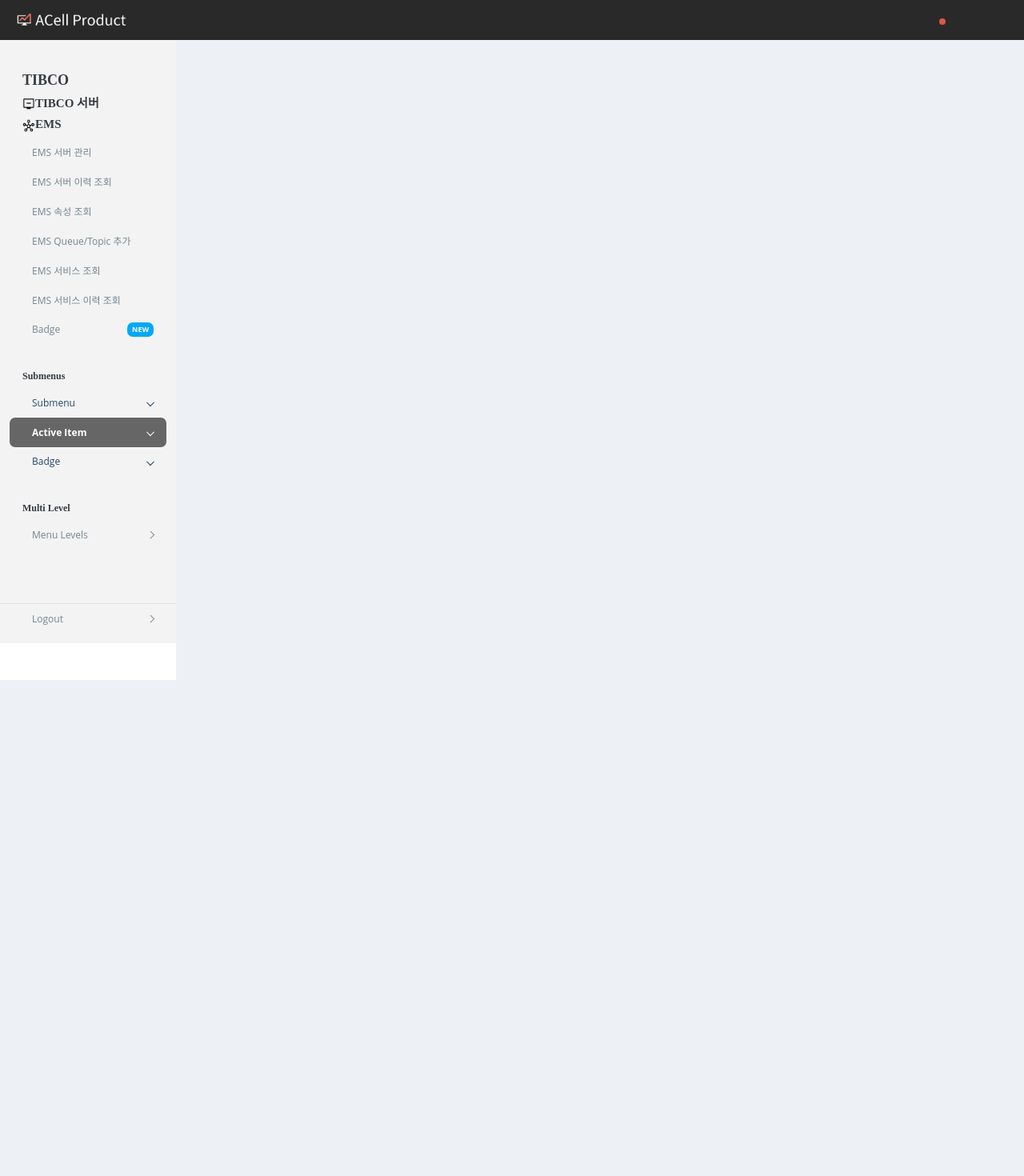
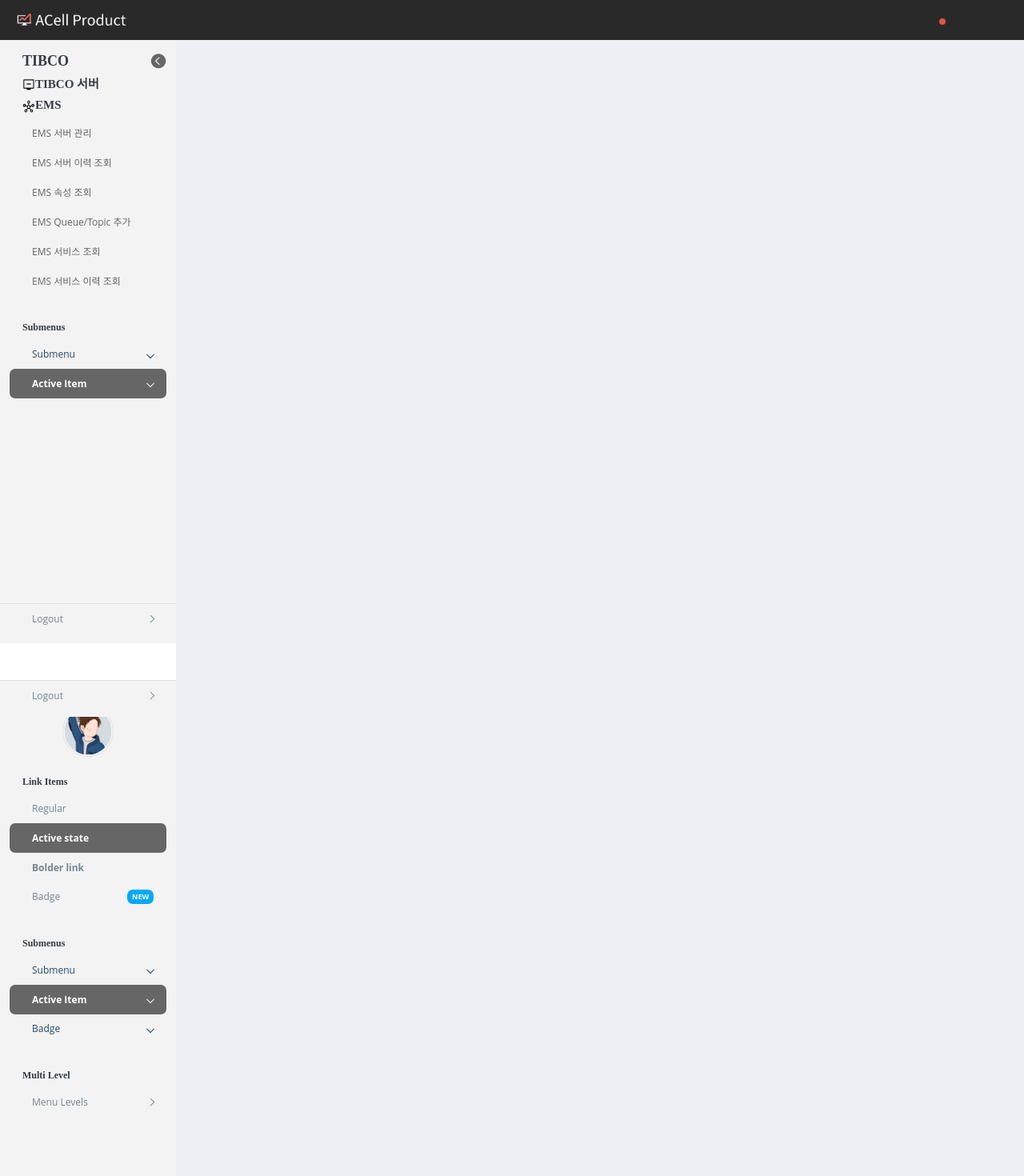
Before and after one commit to Suyoooi/Nifty-Test1, a Next.js app: page / in a window 1280 px wide. Shown: the top 1470 px of the page at 80% size. Before the commit the page ends 850 px from the top, so only its background shows below. Built offline with nearby package versions, Linux system fonts and the light colour scheme.

Commit message:
fix: sidebar ui 수정

```diff
--- a/src/components/layout/sidebar.jsx
+++ b/src/components/layout/sidebar.jsx
@@ -1,3 +1,7 @@
+// "use client";
+// This is a client component 👈🏽
+
+// import { useState } from "react";
 import Link from "next/link";
 
 const TIBCO_SERVER_EMS_LIST = [
@@ -16,14 +20,15 @@ const Sidebar = () => {
         <div class="mainnav__inner">
           {/* <!-- Navigation menu --> */}
           <div class="mainnav__top-content scrollable-content pb-5">
-            <div class="mainnav__profile mt-3 d-flex3">
-              <div class="mt-2 d-mn-max"></div>
-            </div>
             {/* <!-- End - Profile widget --> */}
-
             <div class="mainnav__categoriy py-3">
-              <h4 class="mainnav__caption mt-0 px-3 fw-bold">TIBCO</h4>
-
+              <div style={{ display: "flex", justifyContent: "space-between" }}>
+                <h4 class="mainnav__caption mt-0 px-3 fw-bold">TIBCO</h4>
+                <img
+                  src="/img/icon/vector.png"
+                  style={{ width: 20, height: 20, cursor: "pointer" }}
+                />
+              </div>
               <h5 class="mainnav__caption mt-0 px-3 fw-bold">
                 <img
                   src="/img/icon/tibcoServer.png"
@@ -31,31 +36,220 @@ const Sidebar = () => {
                 />
                 TIBCO 서버
               </h5>
-
               <h5 class="mainnav__caption mt-0 px-3 fw-bold">
                 <img
                   src="/img/icon/ems.png"
                   style={{ width: 16, height: 16 }}
+                  // onClick={handleButtonClick}
                 />
                 EMS
               </h5>
               <ul class="mainnav__menu nav flex-column">
-                {/* <li class="nav-item">
-                  <a href="#" class="nav-link mininav-toggle collapsed">
-                    <i class="pli-bar-chart fs-5 me-2"></i>
-                    <span class="nav-label mininav-content ms-1">Regular</span>
-                  </a>
-                </li> */}
                 {TIBCO_SERVER_EMS_LIST.map((data) => (
                   <li class="nav-item" key={data.title}>
                     <a href="#" class="nav-link mininav-toggle collapsed">
                       <i class="pli-home fs-5 me-2"></i>
-                      <span class="nav-label mininav-content ms-1">
+                      <span
+                        class="nav-label mininav-content ms-1"
+                        style={{ color: "#666666" }}
+                      >
                         {data.title}
                       </span>
                     </a>
                   </li>
                 ))}
+              </ul>
+            </div>
+            <div class="mainnav__categoriy py-3">
+              <h6 class="mainnav__caption mt-0 px-3 fw-bold">Submenus</h6>
+              <ul class="mainnav__menu nav flex-column">
+                <li class="nav-item has-sub">
+                  <a href="#" class="mininav-toggle nav-link">
+                    <i class="pli-data-center fs-5 me-2"></i>
+                    <span class="nav-label ms-1">Submenu</span>
+                  </a>
+                  <ul class="mininav-content nav collapse">
+                    <li class="nav-item">
+                      <a href="#" class="nav-link">
+                        Submenu Items
+                      </a>
+                    </li>
+                    <li class="nav-item">
+                      <a href="#" class="nav-link">
+                        Submenu Items
+                      </a>
+                    </li>
+                    <li class="nav-item">
+                      <a href="#" class="nav-link">
+                        Submenu Items
+                      </a>
+                    </li>
+                  </ul>
+                </li>
+
+                <li class="nav-item has-sub">
+                  <a href="#" class="mininav-toggle nav-link active">
+                    <i class="pli-idea fs-5 me-2"></i>
+                    <span class="nav-label ms-1">Active Item</span>
+                  </a>
+
+                  <ul class="mininav-content nav collapse">
+                    <li class="nav-item">
+                      <a href="#" class="nav-link">
+                        Submenu Items
+                      </a>
+                    </li>
+                    <li class="nav-item">
+                      <a href="#" class="nav-link active">
+                        Active state
+                      </a>
+                    </li>
+                    <li class="nav-item">
+                      <a href="#" class="nav-link">
+                        Submenu Items
+                      </a>
+                    </li>
+                  </ul>
+                </li>
+              </ul>
+            </div>
+          </div>
+          {/* <!-- Bottom navigation menu --> */}
+          <div class="mainnav__bottom-content border-top pb-2">
+            <ul id="mainnav" class="mainnav__menu nav flex-column">
+              <li class="nav-item has-sub">
+                <a
+                  href="#"
+                  class="nav-link mininav-toggle collapsed"
+                  aria-expanded="false"
+                >
+                  <i class="pli-unlock fs-5 me-2"></i>
+                  <span class="nav-label ms-1">Logout</span>
+                </a>
+                <ul class="mininav-content nav flex-column collapse">
+                  <li class="nav-item">
+                    <a href="#" class="nav-link">
+                      This device only
+                    </a>
+                  </li>
+                  <li class="nav-item">
+                    <a href="#" class="nav-link">
+                      All Devices
+                    </a>
+                  </li>
+                  <li class="nav-item">
+                    <a
+                      class="nav-link disabled"
+                      href="#"
+                      tabindex="-1"
+                      aria-disabled="true"
+                    >
+                      Lock screen
+                    </a>
+                  </li>
+                </ul>
+              </li>
+            </ul>
+          </div>
+          {/* <!-- End - Bottom navigation menu --> */}
+        </div>
+      </nav>
+
+      {/* <!-- MAIN NAVIGATION --> */}
+      <nav id="mainnav-container" class="mainnav">
+        <div class="mainnav__inner">
+          {/* <!-- Navigation menu --> */}
+          <div class="mainnav__top-content scrollable-content pb-5">
+            {/* <!-- Profile Widget --> */}
+            <div class="mainnav__profile mt-3 d-flex3">
+              <div class="mt-2 d-mn-max"></div>
+
+              {/* <!-- Profile picture  --> */}
+              <div class="mininav-toggle text-center py-2">
+                <img
+                  class="mainnav__avatar img-md rounded-circle border"
+                  src="./assets/img/profile-photos/1.png"
+                  alt="Profile Picture"
+                />
+              </div>
+
+              <div class="mininav-content collapse d-mn-max">
+                <div class="d-grid">
+                  {/* <!-- User name and position --> */}
+                  <button
+                    class="d-block btn shadow-none p-2"
+                    data-bs-toggle="collapse"
+                    data-bs-target="#usernav"
+                    aria-expanded="false"
+                    aria-controls="usernav"
+                  >
+                    <span class="dropdown-toggle d-flex justify-content-center align-items-center">
+                      <h6 class="mb-0 me-3">Aaron Chavez</h6>
+                    </span>
+                    <small class="text-muted">Administrator</small>
+                  </button>
+
+                  {/* <!-- Collapsed user menu --> */}
+                  <div id="usernav" class="nav flex-column collapse">
+                    <a
+                      href="#"
+                      class="nav-link d-flex justify-content-between align-items-center"
+                    >
+                      <span>
+                        <i class="pli-mail fs-5 me-2"></i>
+                        <span class="ms-1">Messages</span>
+                      </span>
+                      <span class="badge bg-danger rounded-pill">14</span>
+                    </a>
+                    <a href="#" class="nav-link">
+                      <i class="pli-male fs-5 me-2"></i>
+                      <span class="ms-1">Profile</span>
+                    </a>
+                    <a href="#" class="nav-link">
+                      <i class="pli-gear fs-5 me-2"></i>
+                      <span class="ms-1">Settings</span>
+                    </a>
+                    <a href="#" class="nav-link">
+                      <i class="pli-computer-secure fs-5 me-2"></i>
+                      <span class="ms-1">Lock screen</span>
+                    </a>
+                    <a href="#" class="nav-link">
+                      <i class="pli-unlock fs-5 me-2"></i>
+                      <span class="ms-1">Logout</span>
+                    </a>
+                  </div>
+                </div>
+              </div>
+            </div>
+            {/* <!-- End - Profile widget --> */}
+
+            <div class="mainnav__categoriy py-3">
+              <h6 class="mainnav__caption mt-0 px-3 fw-bold">Link Items</h6>
+              <ul class="mainnav__menu nav flex-column">
+                <li class="nav-item">
+                  <a href="#" class="nav-link mininav-toggle collapsed">
+                    <i class="pli-bar-chart fs-5 me-2"></i>
+                    <span class="nav-label mininav-content ms-1">Regular</span>
+                  </a>
+                </li>
+
+                <li class="nav-item">
+                  <a href="#" class="nav-link mininav-toggle collapsed active">
+                    <i class="pli-home fs-5 me-2"></i>
+                    <span class="nav-label mininav-content ms-1">
+                      Active state
+                    </span>
+                  </a>
+                </li>
+
+                <li class="nav-item">
+                  <a href="#" class="nav-link mininav-toggle collapsed">
+                    <i class="pli-brush fs-5 me-2"></i>
+                    <span class="nav-label mininav-content ms-1 fw-bold">
+                      Bolder link
+                    </span>
+                  </a>
+                </li>
 
                 <li class="nav-item">
                   <a href="#" class="nav-link mininav-toggle collapsed">
@@ -257,7 +451,7 @@ const Sidebar = () => {
                       <div
                         class="progress-bar bg-info"
                         role="progressbar"
-                        style={{ width: "35%" }}
+                        // style="width: 35%"
                         aria-label="CPU Progress"
                         aria-valuenow="35"
                         aria-valuemin="0"
@@ -274,7 +468,7 @@ const Sidebar = () => {
                       <div
                         class="progress-bar bg-warning"
                         role="progressbar"
-                        style={{ width: "73%" }}
+                        // style="width: 73%"
                         aria-label="Bandwidth Progress"
                         aria-valuenow="73"
                         aria-valuemin="0"
@@ -333,6 +527,7 @@ const Sidebar = () => {
           </div>
           {/* <!-- End - Bottom navigation menu --> */}
         </div>
+        {/* <!-- END - MAIN NAVIGATION --> */}
       </nav>
     </>
   );
```
